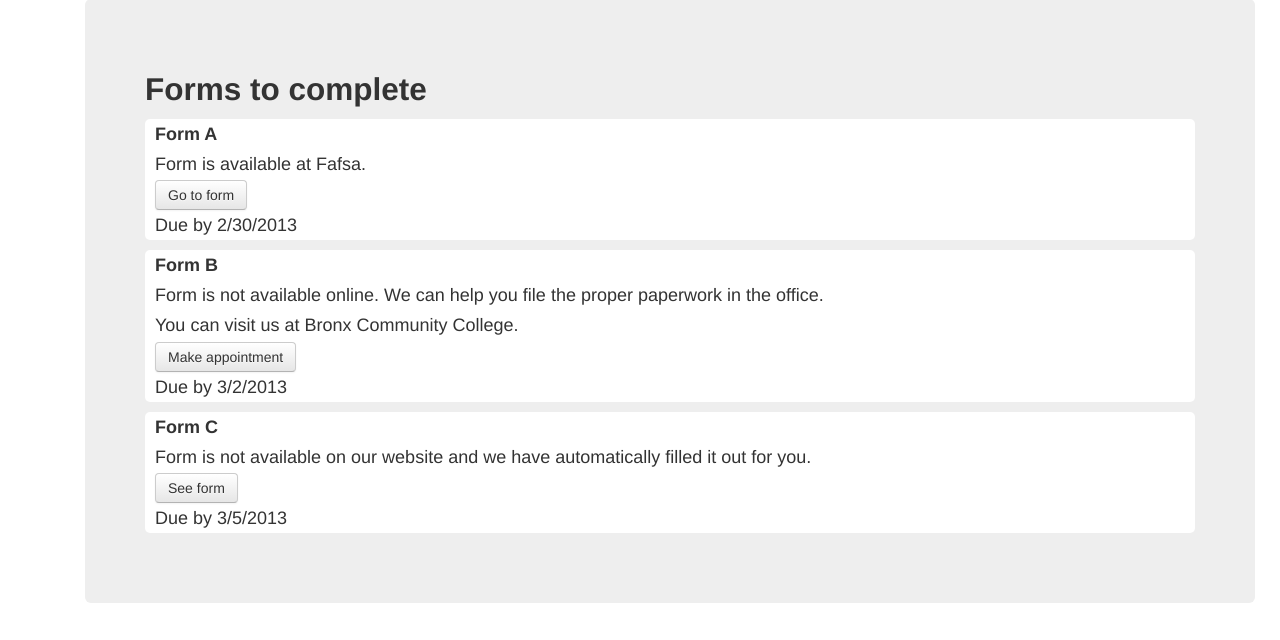
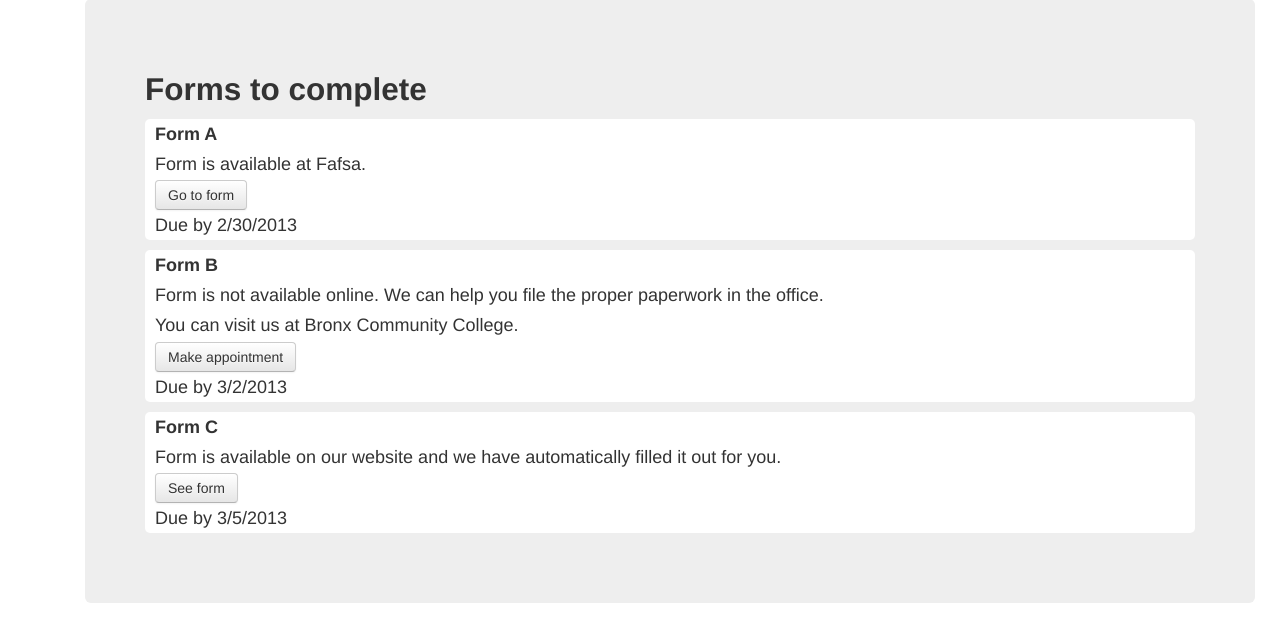
Before and after one commit to chrso/single-stop, a Flask app: page /student/forms in a window 1280 px wide. Shown: the part 63-703 px from the top of the page. Run offline with Flask 2, Linux system fonts and the light colour scheme; the visitor is signed in with stand-in values (Sample User, id 1); some libraries are stand-ins or nearby versions.

Commit message:
Fixed typo in forms

```diff
--- a/templates/forms.html
+++ b/templates/forms.html
@@ -36,7 +36,7 @@
 
   <p style="background-color:#FFFFFF; border: 2px; border-radius: 5px; padding-left: 10px">
   <b>Form C</b><br>
-        Form is not available on our website and we have automatically filled it out for you.<br>
+        Form is available on our website and we have automatically filled it out for you.<br>
 
     <a href="#" class="btn">See form</a><br>
       Due by 3/5/2013</p>
```
